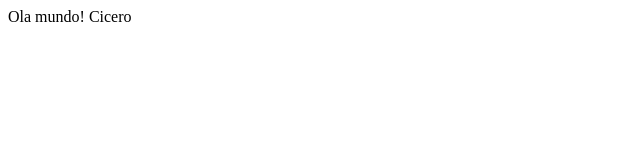
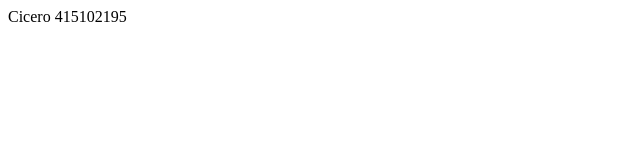
Before and after one commit to 415102195/Aula2409, a plain HTML site: page Index.Html in a window 1280 px wide. Shown: the full height of the page, 0-640 px from the left. Drawn offline with Linux system fonts and the light colour scheme.

Commit message:
Inclusão de R.A
Inserir R.A

```diff
--- a/Index.Html
+++ b/Index.Html
@@ -5,7 +5,7 @@
 <title>Projeto Novo</title>
 </head>
 <body>
-Ola mundo!
-  Cicero
+ Cicero
+ 415102195
 </body>
 </html>
```
